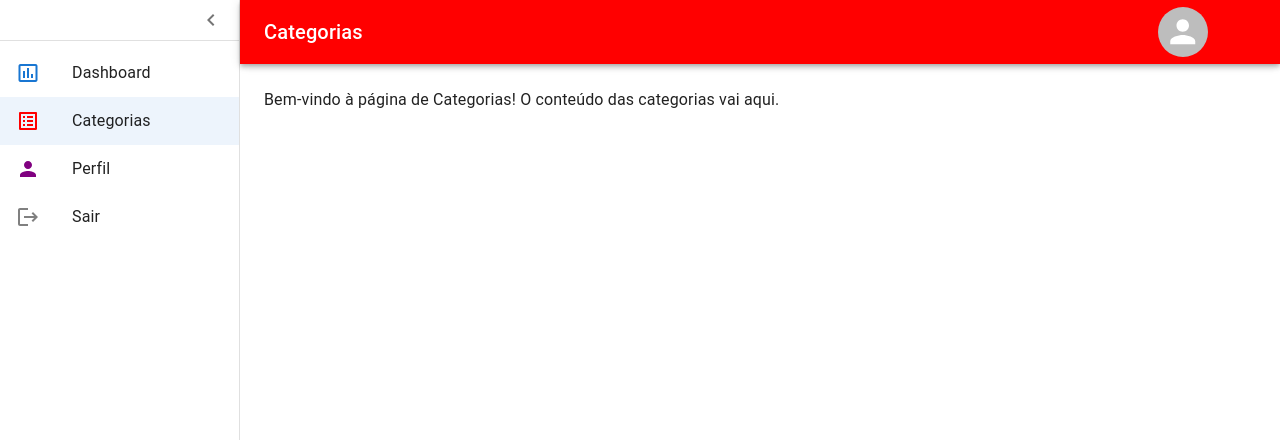
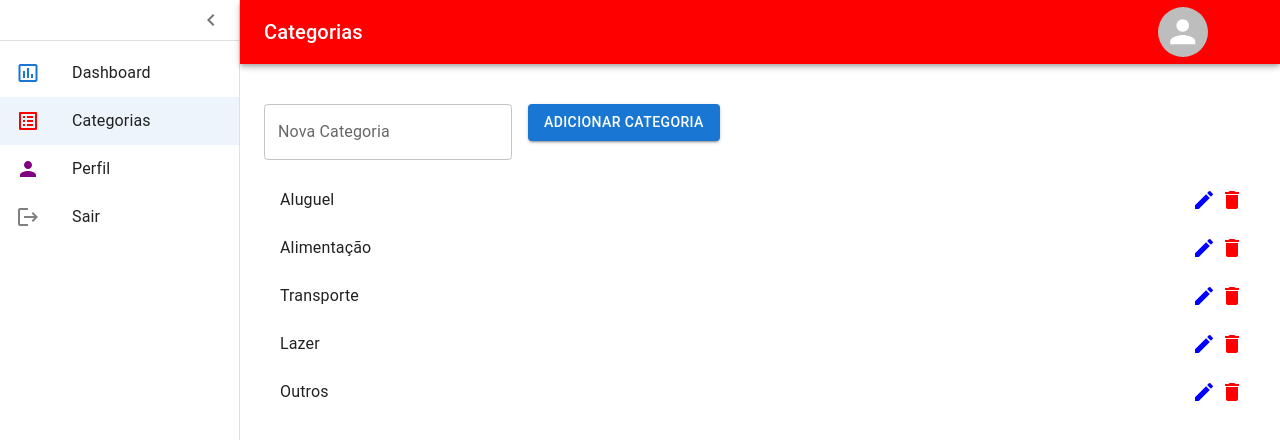
Before and after one commit to O-Farias/PlanifiqueV1-Frontend, a React (Vite) app: page /categorias in a window 1280 px wide. Shown: the top 440 px of the page. Built offline with nearby package versions, Linux system fonts and the light colour scheme.

Commit message:
feat: Adicionar funcionalidade de adicionar, editar e excluir categorias

```diff
--- a/src/pages/Categorias.tsx
+++ b/src/pages/Categorias.tsx
@@ -1,4 +1,4 @@
-import React from "react";
+import React, { useState } from "react";
 import {
   Box,
   AppBar,
@@ -6,8 +6,16 @@ import {
   Typography,
   IconButton,
   CssBaseline,
+  TextField,
+  Button,
+  List,
+  ListItem,
+  ListItemText,
+  ListItemSecondaryAction,
 } from "@mui/material";
 import MenuIcon from "@mui/icons-material/Menu";
+import DeleteIcon from "@mui/icons-material/Delete";
+import EditIcon from "@mui/icons-material/Edit";
 import Sidebar from "../components/Sidebar";
 import { useNavigate } from "react-router-dom";
 import { useSidebar } from "../contexts/SidebarContext";
@@ -20,9 +28,40 @@ const Categorias: React.FC = () => {
   const { isOpen, toggleSidebar } = useSidebar();
   const navigate = useNavigate();
 
+  const [categories, setCategories] = useState<string[]>([
+    "Aluguel",
+    "Alimentação",
+    "Transporte",
+    "Lazer",
+    "Outros",
+  ]);
+  const [newCategory, setNewCategory] = useState<string>("");
+  const [editIndex, setEditIndex] = useState<number | null>(null);
+
   const handleLogout = async () => {
     // lógica para limpar o estado de autenticação
     navigate("/login");
+  };
+
+  const handleAddCategory = () => {
+    if (editIndex !== null) {
+      const updatedCategories = [...categories];
+      updatedCategories[editIndex] = newCategory;
+      setCategories(updatedCategories);
+      setEditIndex(null);
+    } else {
+      setCategories([...categories, newCategory]);
+    }
+    setNewCategory("");
+  };
+
+  const handleEditCategory = (index: number) => {
+    setNewCategory(categories[index]);
+    setEditIndex(index);
+  };
+
+  const handleDeleteCategory = (index: number) => {
+    setCategories(categories.filter((_, i) => i !== index));
   };
 
   return (
@@ -82,9 +121,47 @@ const Categorias: React.FC = () => {
 
       <Box component="main" sx={{ flexGrow: 1, p: 3 }}>
         <Toolbar />
-        <Typography paragraph>
-          Bem-vindo à página de Categorias! O conteúdo das categorias vai aqui.
-        </Typography>
+        <Box>
+          <TextField
+            label="Nova Categoria"
+            value={newCategory}
+            onChange={(e) => setNewCategory(e.target.value)}
+            margin="normal"
+          />
+          <Button
+            variant="contained"
+            color="primary"
+            onClick={handleAddCategory}
+            sx={{ mt: 2, ml: 2 }}
+          >
+            {editIndex !== null ? "Editar Categoria" : "Adicionar Categoria"}
+          </Button>
+        </Box>
+        <List>
+          {categories.map((category, index) => (
+            <ListItem key={index}>
+              <ListItemText primary={category} />
+              <ListItemSecondaryAction>
+                <IconButton
+                  edge="end"
+                  aria-label="edit"
+                  onClick={() => handleEditCategory(index)}
+                  sx={{ color: "blue" }}
+                >
+                  <EditIcon />
+                </IconButton>
+                <IconButton
+                  edge="end"
+                  aria-label="delete"
+                  onClick={() => handleDeleteCategory(index)}
+                  sx={{ color: "red" }}
+                >
+                  <DeleteIcon />
+                </IconButton>
+              </ListItemSecondaryAction>
+            </ListItem>
+          ))}
+        </List>
       </Box>
     </Box>
   );
```
